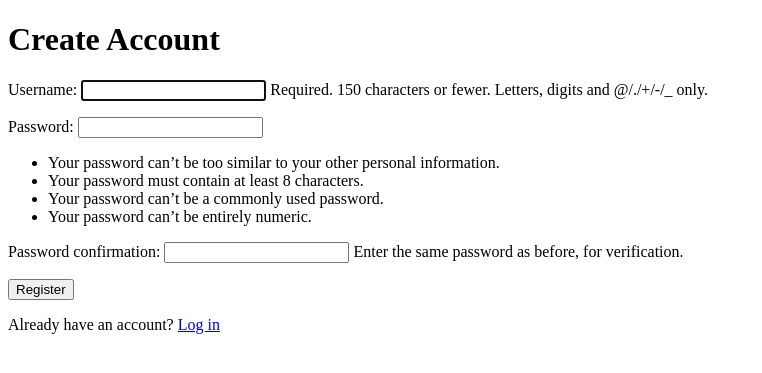
After one commit to VeetiKu/Cyber-Security-Course-Project-I, a Django app: page /expenses/register/ in a window 1280 px wide. The commit adds this page. Shown: the top 373 px of the page, without its empty margins (0-762 px from the left). Run offline with Django 5.2, Linux system fonts and the light colour scheme.

Commit message:
start of account registeration

```diff
--- a/expenses/templates/registration/login.html
+++ b/expenses/templates/registration/login.html
@@ -18,6 +18,7 @@
         {% endif %}
 
         <button type="submit">Log in</button>
+        <a href="{% url 'register' %}">Create an account</a>
     </form>
 </body>
 </html>
--- /dev/null
+++ b/expenses/templates/registration/register.html
@@ -0,0 +1,20 @@
+<!DOCTYPE html>
+<html lang="en">
+<head>
+    <meta charset="UTF-8">
+    <title>Create Account</title>
+</head>
+<body>
+    <h1>Create Account</h1>
+
+    <form method="post">
+        {% csrf_token %}
+        {{ form.as_p }}
+        <button type="submit">Register</button>
+    </form>
+    <p>
+        Already have an account?
+        <a href="{% url 'login' %}">Log in</a>
+    </p>
+</body>
+</html>
--- a/expenses/urls.py
+++ b/expenses/urls.py
@@ -6,4 +6,4 @@ from . import views
 urlpatterns = [
     path("", views.expense_list, name="expense_list"),
     path("create/", views.expense_create, name="expense_create"),
-]
+    path("register/", views.register, name="register"),]
--- a/expenses/views.py
+++ b/expenses/views.py
@@ -3,9 +3,10 @@ from django.shortcuts import render
 # Create your views here.
 from django.contrib.auth.decorators import login_required
 from django.shortcuts import redirect, render
-
 from .forms import ExpenseForm
 from .models import Expense
+from django.contrib.auth import login
+from django.contrib.auth.forms import UserCreationForm
 
 
 @login_required
@@ -31,3 +32,18 @@ def expense_create(request):
     return render(request,
         "expenses/expense_form.html",
         {"form": form},)
+
+def register(request):
+    if request.method == "POST":
+        form = UserCreationForm(request.POST)
+
+        if form.is_valid():
+            user = form.save()
+            login(request, user)
+            return redirect("expense_list")
+    else:
+        form = UserCreationForm()
+
+    return render(request,
+                  "registration/register.html",
+                  {"form": form},)
```
